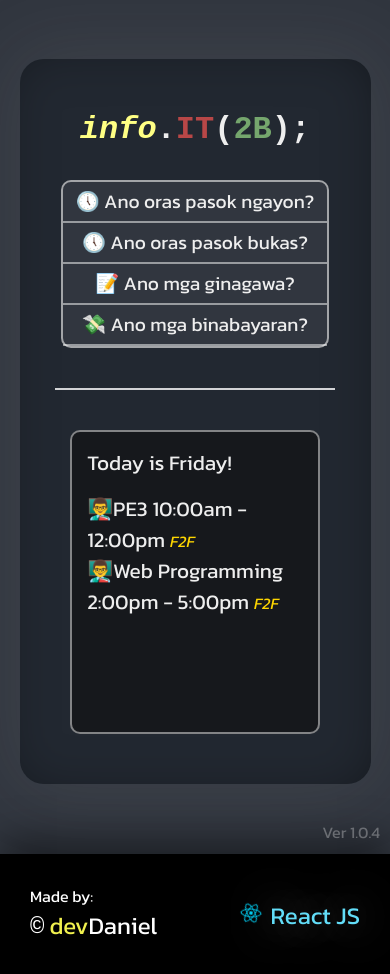
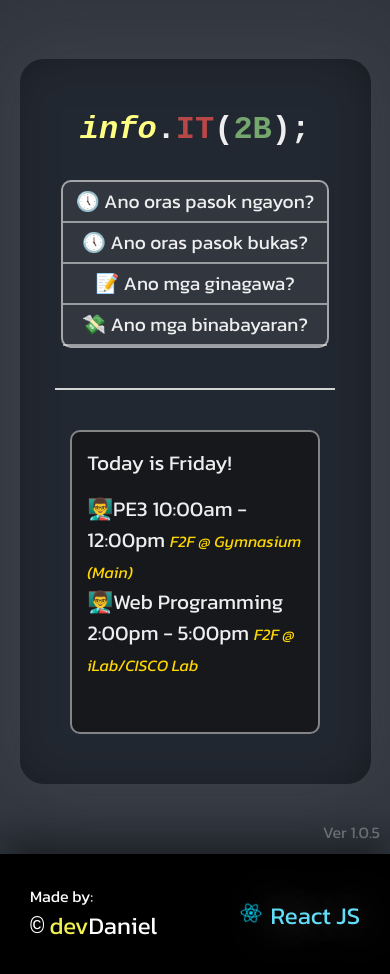
Before and after one commit to IkedaLab-Daniel/AskDaniel, a React (Vite) app: page / in a window 390 px wide. Both pictures are taken after a click on the element "🕔 Ano oras pasok ngayon?". Built offline with nearby package versions, Linux system fonts and the light colour scheme.

Commit message:
Added class room. Added clipboard copy when phone number is clicked

```diff
--- a/package.json
+++ b/package.json
@@ -1,7 +1,7 @@
 {
   "name": "askdaniel",
   "private": true,
-  "version": "1.0.4",
+  "version": "1.0.5",
   "type": "module",
   "scripts": {
     "dev": "vite",
--- a/src/App.css
+++ b/src/App.css
@@ -115,6 +115,10 @@ body{
   position: fixed;
   bottom: 0;
   right: 10px;
+}
+
+.phone-num{
+  text-decoration: underline;
 }
 
 
--- a/src/App.jsx
+++ b/src/App.jsx
@@ -6,7 +6,7 @@ function App() {
     return(
       <>
         <Page1 />
-        <span className='version'>Ver 1.0.4</span>
+        <span className='version'>Ver 1.0.5</span>
         <Footer />
 
       </>
--- a/src/Components/Page1.jsx
+++ b/src/Components/Page1.jsx
@@ -6,28 +6,38 @@ function Page1(){
     const daysOfWeek = ["Sunday", "Monday", "Tuesday", "Wednesday", "Thursday", "Friday", "Saturday"];
     const dayName = daysOfWeek[dayIndex];
 
+    const textToCopy = "09051315374";
+
+    const copyToClipboard = () => {
+        navigator.clipboard.writeText(textToCopy).then(() => {
+          alert("Text copied to clipboard!");
+        }).catch((err) => {
+          console.error("Failed to copy text: ", err);
+        });
+    }
+
     const [handleAnswer, setHandleAnswer] = useState(<p>Ask a question!</p>);
     const classes = [
-        <p key={3} className='class'>❤️No Class</p>,
-        <p key={4}  className='class'>👨‍🏫 CISCO 9:00am - 12:00pm <span className='yellow-side'>F2F</span><br/><br/><span className='async'>📚 Asyncronous: Database, Data Structure</span></p>,
+        <p key={3} className='class'>❤️ No Class</p>,
+        <p key={4}  className='class'>👨‍🏫 CISCO 9:00am - 12:00pm <span className='yellow-side'>F2F @ CISCO Lab</span><br/><br/><span className='async'>📚 Asyncronous: Database, Data Structure</span></p>,
 
         <p key={5}  className='class'>👨‍🏫 Accounting 3:00pm - 6:00pm  <span className='yellow-side'>Online</span></p>,
 
         <p key={6}  className='class'>
-            👨‍🏫Database 8:00am - 11:00am <span className='yellow-side'>F2F</span> <br/>
+            👨‍🏫Database 8:00am - 11:00am <span className='yellow-side'>F2F @ Red Lab</span> <br/>
             👨‍🏫Science 6:00pm - 9:00pm <span className='yellow-side'>Online</span>  <br/><br/>
             <span className='async'>📚 Asyncronous: Understanding the Self</span>
             </p>,
 
-        <p key={7}  className='class'>👨‍🏫Data Structure 12:00pm - 3:00pm <span className='yellow-side'>F2F</span> <br/><br/>
+        <p key={7}  className='class'>👨‍🏫Data Structure 12:00pm - 3:00pm <span className='yellow-side'>F2F @ iLab</span> <br/><br/>
             <span className='async'>📚 Asyncronous: Art Appreciation, CISCO</span>
         </p>,
 
-        <p key={8}  className='class'>👨‍🏫PE3 10:00am - 12:00pm <span className='yellow-side'>F2F</span> <br/>
-            👨‍🏫Web Programming 2:00pm - 5:00pm <span className='yellow-side'>F2F</span></p>,
+        <p key={8}  className='class'>👨‍🏫PE3 10:00am - 12:00pm <span className='yellow-side'>F2F @ Gymnasium (Main)</span> <br/>
+            👨‍🏫Web Programming 2:00pm - 5:00pm <span className='yellow-side'>F2F @ iLab/CISCO Lab</span></p>,
 
-        <p key={9}  className='class'>❤️No Class<br/><br/><span className='async'>Asyncronous:<br/> WebProg 11AM - 1PM</span></p>,
-        <p key={3} className='class'>❤️No Class</p>,
+        <p key={9}  className='class'>❤️ No Class<br/><br/><span className='async'>Asyncronous:<br/> WebProg 11AM - 1PM</span></p>,
+        <p key={3} className='class'>❤️ No Class</p>,
     ];
 
     const Tasks = <p key="1">📌 CISCO netacad Module 1-2 <span className='yellow-side'>Self-paced</span>  <br/><br/>
@@ -39,10 +49,14 @@ function Page1(){
     const toPay = <p key="2">📌 IBCE Student Activity Fee:<br/> ₱150 <span className='yellow-side'>DUE Sep.18</span> <br/><br/>
                     📌 SSITE Membership Fee: ₱200<br/><br/>
                     💵 Pay on: <br/>
-                    GCash - 09051315374<br/>
+                    GCash - <span className="phone-num" onClick={copyToClipboard}>{textToCopy} </span><br/>
+                    <span className='yellow-side'>Click number to copy</span><br/>
+                    (J**R C***S)<br/>
+                    <br/>
                     Cash - See Ice during F2F class</p>
 
     const classToday = classes[dayIndex];
+
 
     function showAnswer1(){
         setHandleAnswer(prevState => (classToday));
@@ -60,6 +74,7 @@ function Page1(){
 
     function showAnswer4(){
         setHandleAnswer(prevState => (classes[(dayIndex + 1)]));
+        console.log(dayIndex + 1)
     }
 
 
```
